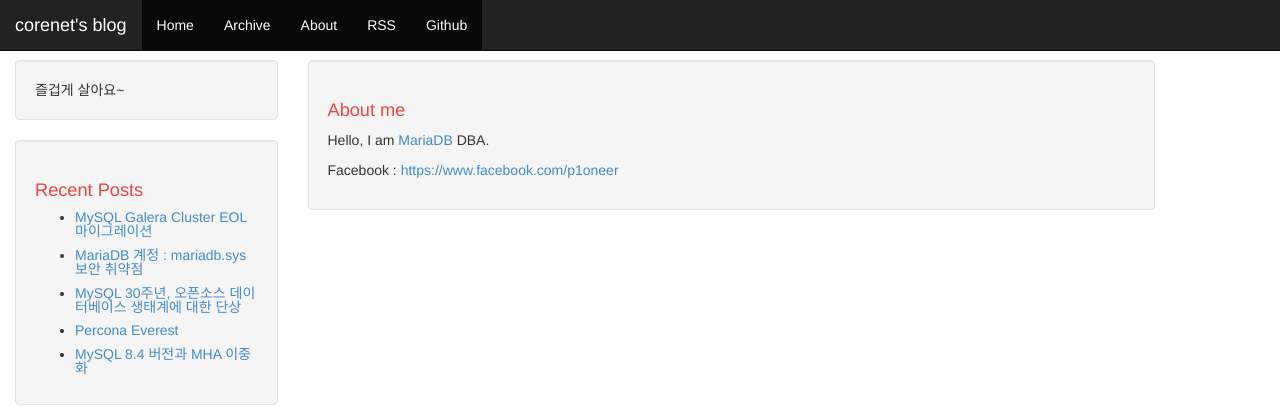
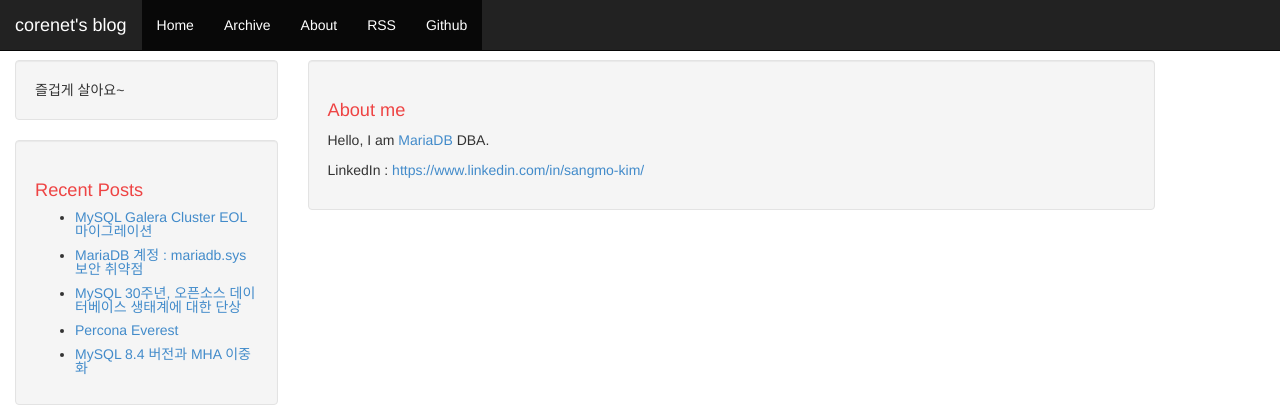
Before and after one commit to artflower/blog, a Jekyll site: the page built from about.html, in a window 1280 px wide and 1270 px high. Shown: the top 407 px of the window. Built offline with Jekyll 4.4.1, drawn with Linux system fonts in a browser that asks for light colours; nearby versions of some CDN libraries; comment, search, counter and statistics services are not loaded.

Commit message:
facebook 제거. linkedin 추가.

```diff
--- a/about.html
+++ b/about.html
@@ -5,5 +5,5 @@ layout: default
 <div class="well">
     <h1>About me</h1>
     <p>Hello, I am <a href="http://mariadb.org/">MariaDB</a> DBA.</p>
-    <p>Facebook : <a href="https://www.facebook.com/p1oneer">https://www.facebook.com/p1oneer</a></p>
+    <p>LinkedIn : <a href="https://www.linkedin.com/in/sangmo-kim/">https://www.linkedin.com/in/sangmo-kim/</a></p>
 </div>
```
